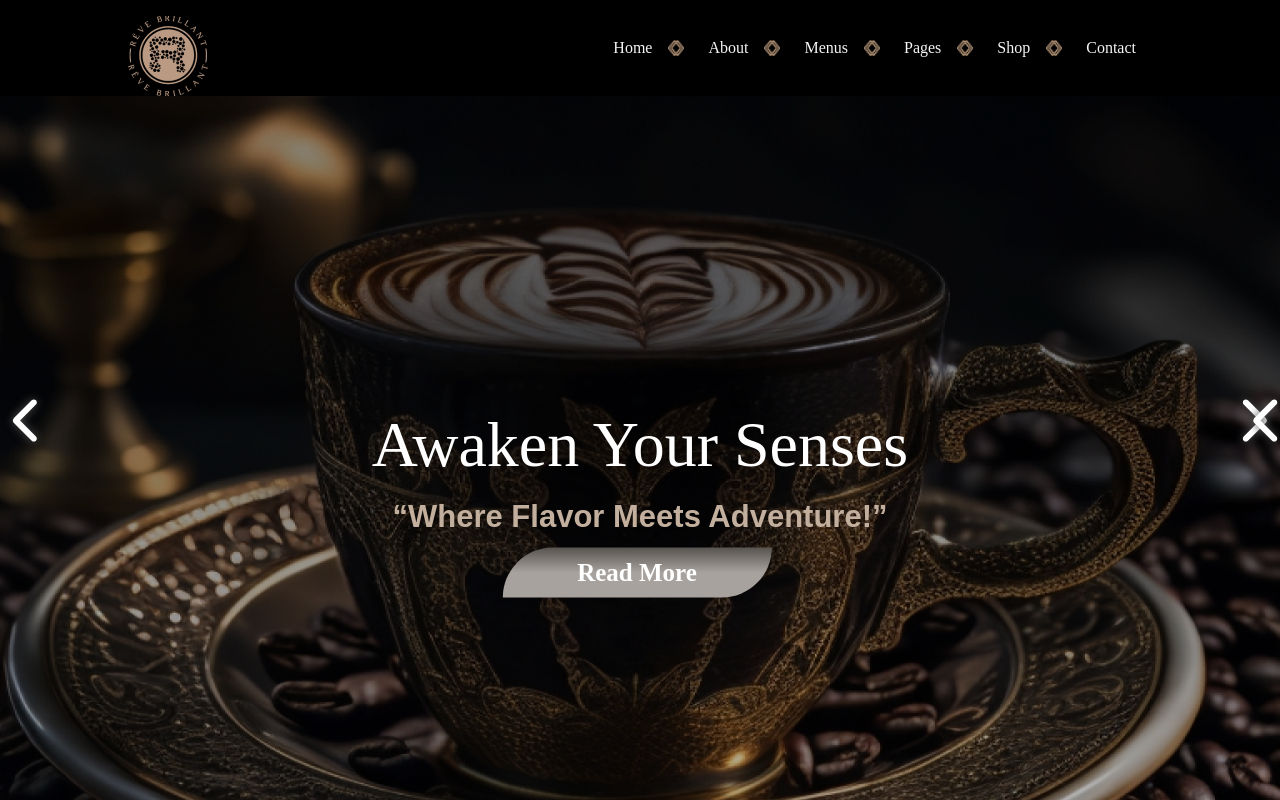
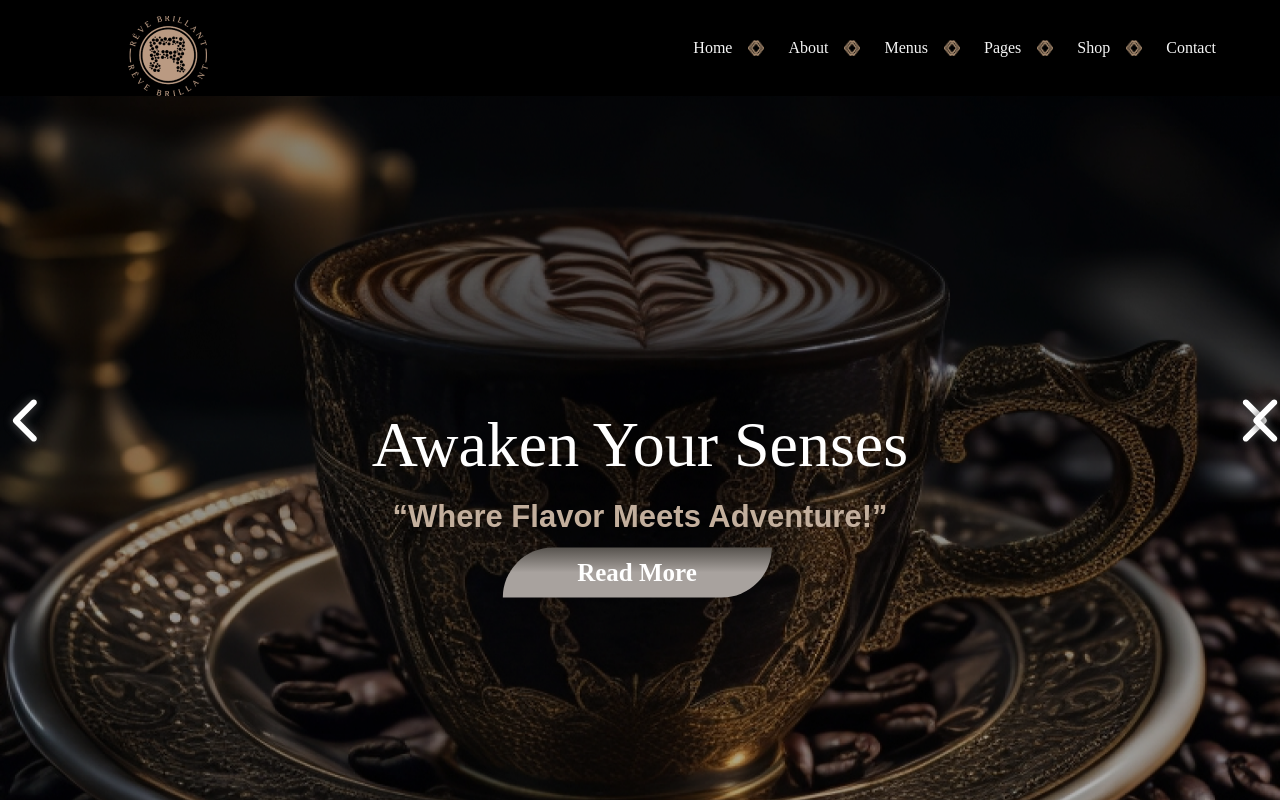
Before and after one commit to priyankashah3107/WakeUp, a React (Vite) app in the folder frontend/: page / in a window 1280 px wide. Shown: the top 800 px of the page. Built offline with nearby package versions, Linux system fonts and the light colour scheme; a web font is replaced by a local one.

Commit message:
screen size change

```diff
--- a/frontend/tailwind.config.js
+++ b/frontend/tailwind.config.js
@@ -30,15 +30,15 @@ export default {
       }
     },
 
-    screens: {
-      xs: "480px",
-      ss: "620px",
-      sm: "768px",
-      md: "1060px",
-      lg: "1200px",
-      xl: "1700px",
+    // screens: {
+    //   xs: "480px",
+    //   ss: "620px",
+    //   sm: "768px",
+    //   md: "1060px",
+    //   lg: "1200px",
+    //   xl: "1700px",
 
-    }
+    // }
 
   },
 
```
Also changed, not shown: frontend/src/components/Footer.jsx (+0 -7 lines).
